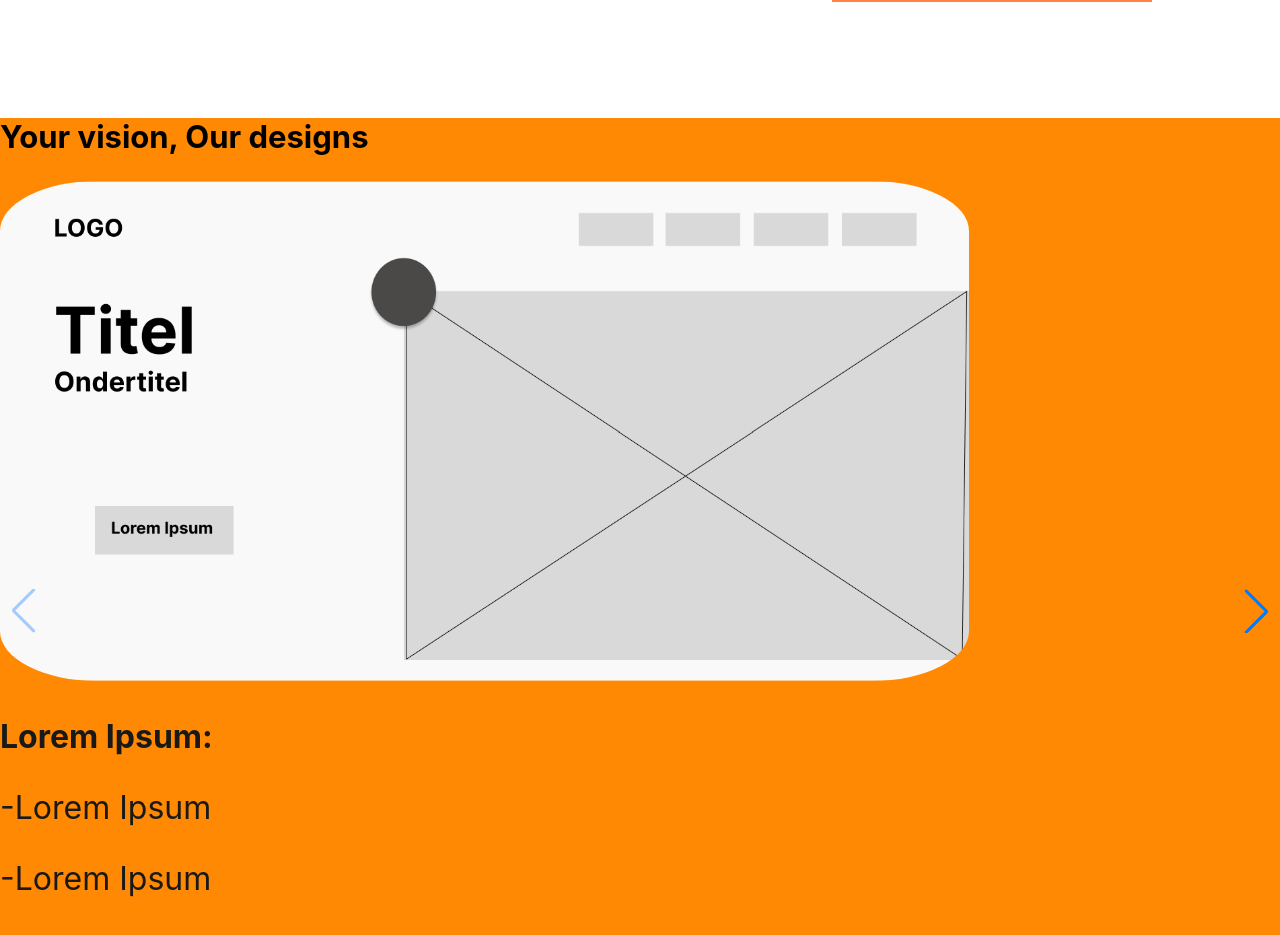
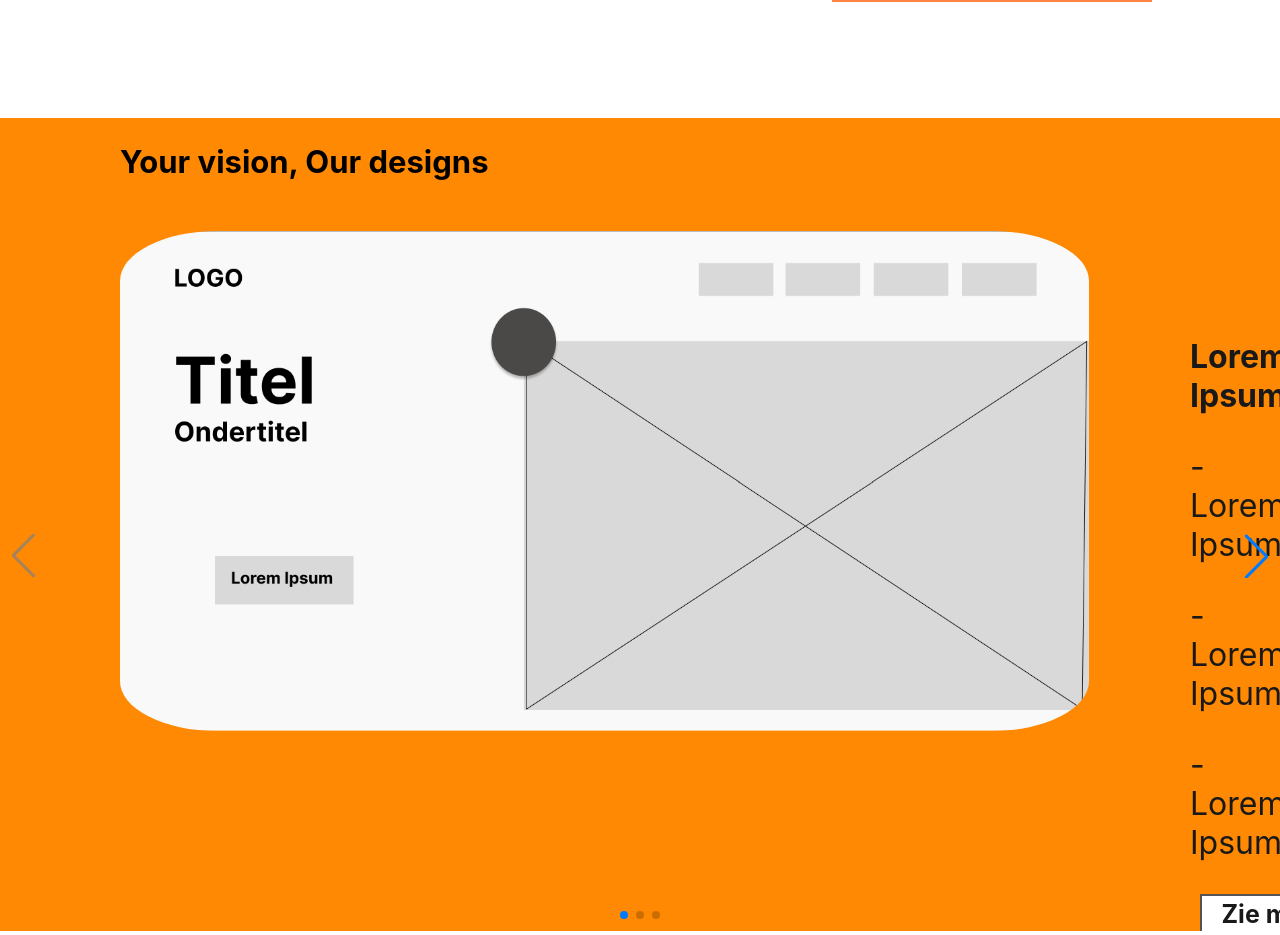
Before and after one commit to RDJL2003/Landingspagina, an Angular app: page / in a window 1280 px wide. Shown: the part 686-1621 px from the top of the page. Built offline with nearby package versions, Linux system fonts and the light colour scheme.

Commit message:
CSS verbeterd

```diff
--- a/src/app/app.component.scss
+++ b/src/app/app.component.scss
@@ -10,6 +10,9 @@ body{
     font-style: normal;
     font-weight: 700;
     line-height: normal;
+    margin-left: 120px;
+    position: relative;
+    top: 25px;
 }
 
 .Titeldesign{
@@ -19,6 +22,10 @@ body{
     font-style: normal;
     font-weight: 700;
     line-height: normal;
+    margin-left: 1190px;
+    position: relative;
+    top: -380px;
+
 }
 
 .beschrijving{
@@ -28,6 +35,11 @@ body{
     font-style: normal;
     font-weight: 400;
     line-height: normal;
+    margin-left: 1190px;
+    position: relative;
+    top: -380px;
+
+
 }
 
 swiper-slide{
@@ -36,7 +48,11 @@ swiper-slide{
         height: 500px;
         width: auto;
         border-radius: 10%;
+        margin-left: 120px;
+        position: relative;
+        top: 50px;
     }
+    height: 750px;
 
 
 }
@@ -55,4 +71,7 @@ button{
     font-style: normal;
     font-weight: 700;
     line-height: normal;
+    margin-left: 1200px;
+    position: relative;
+    top: -380px;
 }
```
